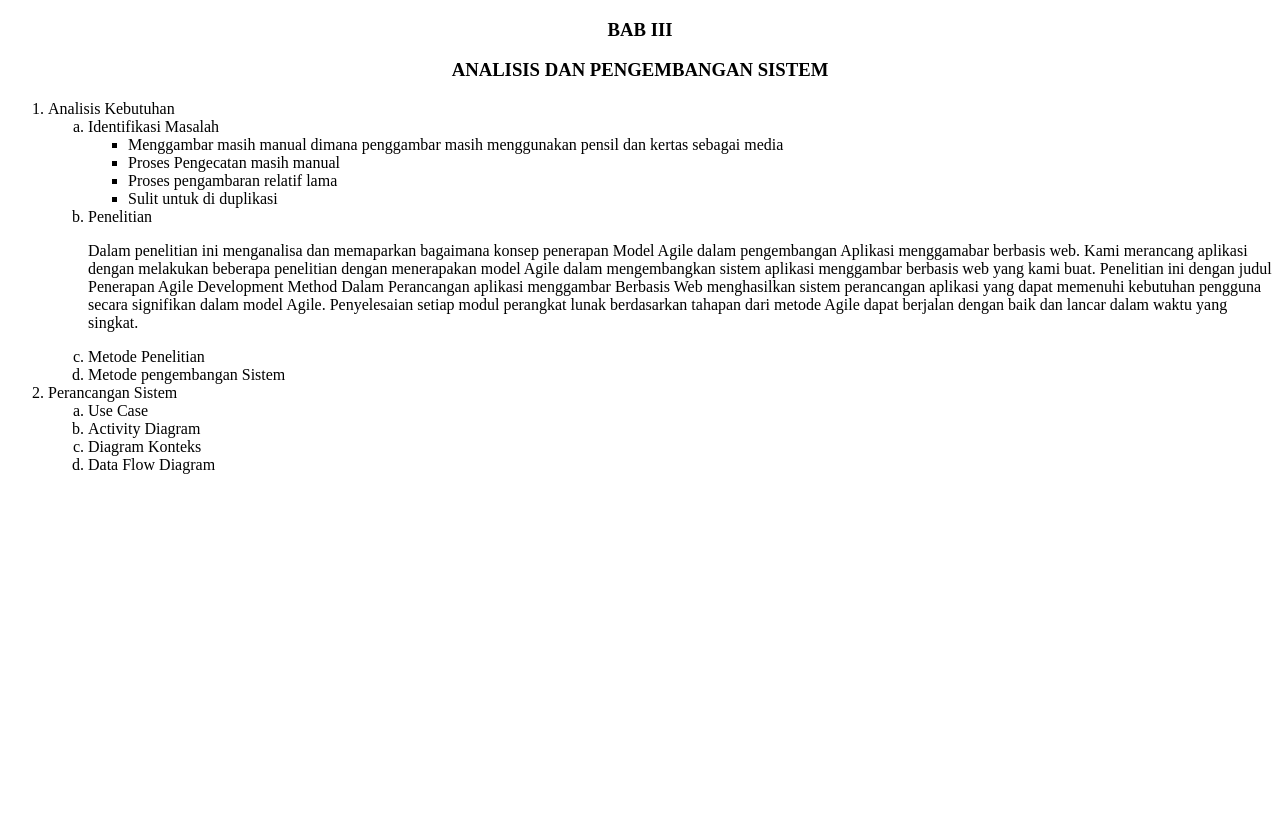
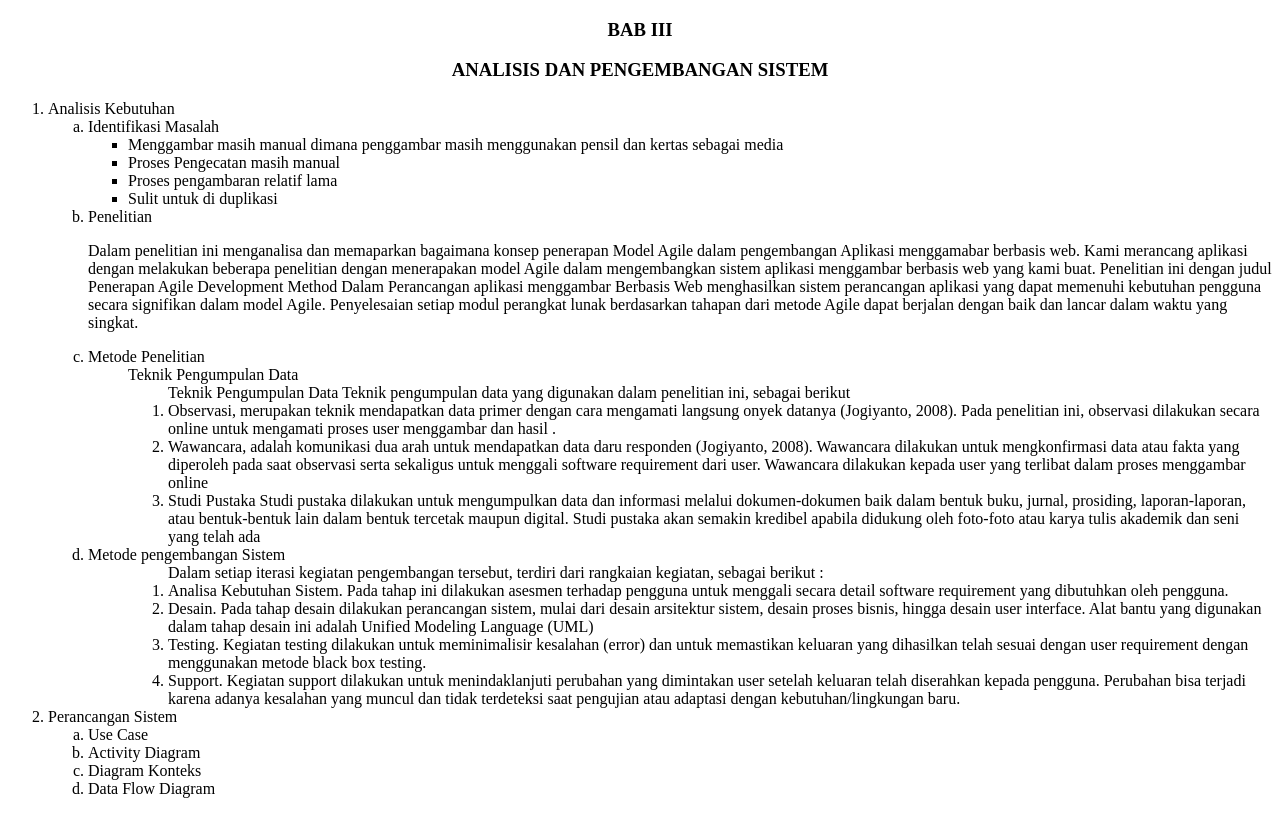
Before and after one commit to berlianaays/Agile_Kelompok3, a plain HTML site: page index.html in a window 1280 px wide. Drawn offline with Linux system fonts and the light colour scheme.

Commit message:
update bab 3

```diff
--- a/index.html
+++ b/index.html
@@ -29,9 +29,44 @@
         metode Agile dapat berjalan dengan baik dan lancar dalam waktu yang singkat.
         </p>
     <li>Metode Penelitian</li>
+    <ul>Teknik Pengumpulan Data
+        <ol>
+            Teknik Pengumpulan Data Teknik pengumpulan data yang digunakan dalam penelitian ini, sebagai berikut
+            <li>Observasi, merupakan teknik mendapatkan data primer dengan cara mengamati langsung onyek datanya (Jogiyanto, 2008).
+                    Pada penelitian ini, observasi dilakukan secara online untuk mengamati proses user menggambar dan hasil . </li>
+            <li>Wawancara, adalah komunikasi dua arah untuk mendapatkan data daru responden (Jogiyanto, 2008). Wawancara dilakukan
+                untuk mengkonfirmasi data atau fakta yang diperoleh pada saat observasi serta
+                sekaligus untuk menggali software requirement dari user. Wawancara dilakukan kepada user yang
+                terlibat dalam proses menggambar online</li>
+            <li>Studi Pustaka Studi pustaka dilakukan untuk mengumpulkan data dan informasi melalui dokumen-dokumen baik dalam bentuk buku, jurnal,
+                prosiding, laporan-laporan, atau bentuk-bentuk lain dalam bentuk tercetak maupun digital. Studi pustaka
+                akan semakin kredibel apabila didukung oleh foto-foto atau karya tulis akademik dan seni yang telah ada</li>
+        </ol>
+    </ul>
+
 
     <li>Metode pengembangan Sistem</li>
+    <ul>
+        <ol>
+        Dalam setiap iterasi kegiatan pengembangan tersebut, terdiri dari rangkaian kegiatan, sebagai berikut :
+        <li>Analisa Kebutuhan Sistem. Pada tahap ini dilakukan asesmen terhadap pengguna untuk menggali
+            secara detail software requirement yang dibutuhkan oleh pengguna.</li>
+        <li>Desain.
+            Pada tahap desain dilakukan perancangan sistem, mulai dari desain arsitektur sistem, desain
+            proses bisnis, hingga desain user interface. Alat bantu yang digunakan dalam tahap desain ini adalah Unified Modeling Language (UML)
+            </li>
+        <li>Testing.
+            Kegiatan testing dilakukan untuk meminimalisir kesalahan (error) dan untuk memastikan keluaran
+            yang dihasilkan telah sesuai dengan user requirement dengan menggunakan metode black box testing.
+            </li>
+        <li>Support.
+            Kegiatan support dilakukan untuk menindaklanjuti perubahan yang dimintakan user setelah
+            keluaran telah diserahkan kepada pengguna. Perubahan bisa terjadi karena adanya kesalahan
+            yang muncul dan tidak terdeteksi saat pengujian atau adaptasi dengan kebutuhan/lingkungan baru.
+            </li></ol>
+    </ul>
     </ol>
+
 
 <li>Perancangan Sistem</li>
     <ol type="a">
```
Lines whose indentation alone changed are shown as unchanged.
